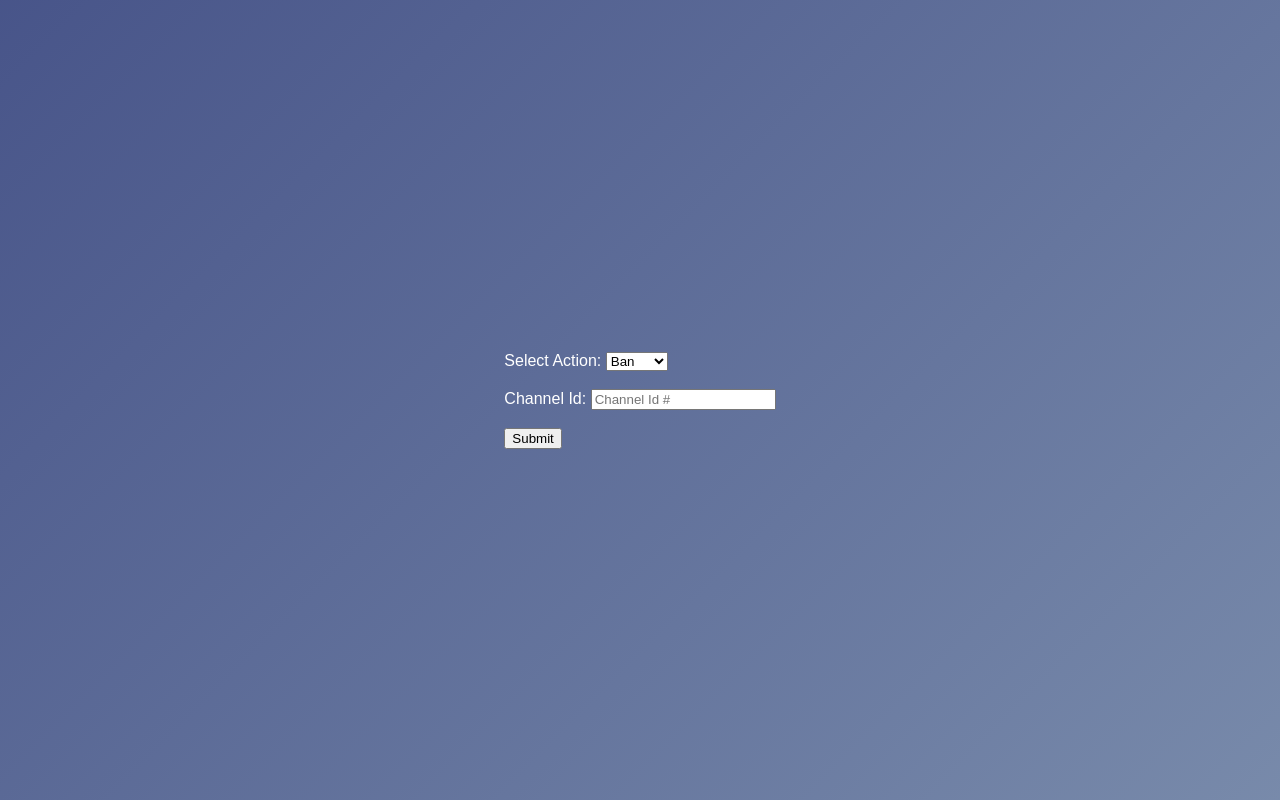
After one commit to Krisp-Rat/React-Discord-Bot, a Flask app: page /admin in a window 1280 px wide. The commit adds this page. Run offline with Flask 3, Linux system fonts and the light colour scheme.

Commit message:
Finished Ban commands for Web App.

```diff
--- a/Server/server.py
+++ b/Server/server.py
@@ -1,8 +1,10 @@
 import os
-from flask import Flask, render_template, make_response, request, flash, redirect, url_for, session
+from flask import Flask, render_template, make_response, request, flash, redirect, url_for, session, send_file
 from flask_socketio import SocketIO, emit, join_room, leave_room
 import eventlet
 import dotenv
+import json
+
 from server_commands import *
 app = Flask(__name__)
 dotenv.load_dotenv()
@@ -12,19 +14,54 @@ socketio = SocketIO(app, cors_allowed_origins="*", async_mode='eventlet')
 
 @app.route('/', methods=["GET", "POST"])
 def index():
-    authenticationTOKEN = request.cookies.get("authenticationTOKEN", "none")
-    auth, usr = authenticate(authenticationTOKEN)
-    if auth:
-        return render_template("index.html", username=usr)
-
-    return render_template("index.html")
+    authenticationTOKEN = request.cookies.get("auth_token", "69")
+    auth, usr = authenticate(convert(authenticationTOKEN))
+    return render_template("index.html", username=usr, auth=auth)
 
 @app.route('/login', endpoint="login", methods=["GET", "POST"])
+def login():
+    password = request.json.get('password')
+    auth, usr = authenticate(password)
+    if auth:
+        message = {"status": "success", "message": "Access granted!"}
+    else:
+        message = {"status": "failure", "message": "Incorrect password."}
+    # Create a response object
+    response = make_response(json.dumps(message))
+    # Convert the password to a byte string
+    token = str(int.from_bytes(password.encode(), "big"))
+    response.set_cookie('auth_token', token, max_age=60 * 60)  # cookie expires in 1 day
+    return response
+
+@app.route('/admin', endpoint="admin", methods=["GET", "POST"])
 def admin():
-    return "<h1>Admin Commands Page</h1><p>Here you can manage admin commands for React Bot.</p>"
+    authenticationTOKEN = request.cookies.get("auth_token", "69")
+    auth, usr = authenticate(convert(authenticationTOKEN))
+    msg = request.args.get('message', "")
 
+    return render_template("admin.html", auth=auth, message=msg)
+
+@app.route("/ban", methods=["POST"])
+def edit_ban_list():
+    authenticationTOKEN = request.cookies.get("auth_token", "69")
+    auth, usr = authenticate(convert(authenticationTOKEN))
+    channel_id = request.form.get("channel_id")
+    valid, name = grabChannelName(channel_id)
+    message = ""
+    if auth and valid:
+        action = request.form.get('action') == "Ban"
+        message = edit_banned_list(channel_name=name, channel_id=channel_id, ban=action)
+
+    return redirect(url_for("admin", message=message))
 @app.route('/stats', endpoint="stats", methods=["GET", "POST"])
 def stats():
-    return "<h1>Statistics Page</h1><p>View real-time statistics and analyti"
+    return "<h1>Statistics Page</h1><p>View real-time statistics and analytics"
+
+@app.route("/react_icon", methods=["GET", "POST"])
+def react_icon():
+    file_path = "../Reactions/reactbot_profile.png"
+    return send_file(file_path)
+
+
 
 socketio.run(app, host='0.0.0.0', port=8080, debug=True)
--- a/Server/server_commands.py
+++ b/Server/server_commands.py
@@ -1,7 +1,13 @@
 import os
 import csv
 import bcrypt
-import uuid
+import dotenv
+import requests
+import json
+from mpmath.libmp import to_int
+
+dotenv.load_dotenv()
+BOT_TOKEN = os.getenv('BOT_TOKEN')
 
 class Message_Command:
     def __init__(self, env, usr, auth, msg, rct):
@@ -36,52 +42,84 @@ def createMC():
            prev = row
     return ret
 
+#-----------------------------------------------------------------------------
+# Authenticate functions
+
+def authenticate(token):
+    # Set default values for a guest
+    usr = "Guest"
+    token = token.encode()
+    auth_token = os.environ.get("ADMIN_PASS", "").encode()
+    auth = bcrypt.checkpw(token, auth_token)
+    return auth, usr
+
+def convert(token):
+    try:
+        return int(token).to_bytes(6, byteorder="big").decode("utf-8")
+    except ValueError:
+        return "None"
 
 
-def authenticate(token, xsrf=None):
-    # Set default values for a guest
-    usr = "Guest"
-    users = {}
-    token = token.encode()
-    for user in users:
-        # loop through authenticated users and check the hash of their passwd
-        auth_token = user.get("authenticationTOKEN", "")
-        auth = bcrypt.checkpw(token, auth_token)
-        if auth:
-            # Grab username from the authenticated user
-            usr = user.get("username")
-            print("\nauthorized: ", usr)
-            return auth, usr
+#-----------------------------------------------------------------------------
+# Ban/Unban functions
 
-    print("---Guest not authorized---")
-    return False, usr
+def grabChannelName(channel_id):
+    # Construct the URL for the API endpoint
+    url = f'https://discord.com/api/v10/channels/{channel_id}'
+
+    # Set the headers to include the bot token for authorization
+    headers = {'Authorization': f'Bot {BOT_TOKEN}'}
+
+    # Send a GET request to fetch channel details
+    response = requests.get(url, headers=headers)
+
+    # Check if the request was successful
+    if response.status_code == 200:
+        # Parse the response JSON
+        channel_data = response.json()
+
+        # Print the channel name
+        return True, channel_data['name']
+    else:
+        return False, "Error"
+
+def sendResponse(channel_id, ban):
+    # URL to send the message
+    url = f'https://discord.com/api/v10/channels/{channel_id}/messages'
+    # Headers to authenticate the request
+    headers = {
+        'Authorization': f'Bot {BOT_TOKEN}',
+        'Content-Type': 'application/json'
+    }
+    # Payload for the message
+    message_content = "I have been banned from this channel :(" if ban else "We are **SO** back!!!"
+    payload = {'content': message_content}
+    requests.post(url, headers=headers, json=payload)
 
 
+def edit_banned_list(channel_name, channel_id, ban=True):
+    # Retrieve the data from the banned list
+    filename = f"../Storage/banned_channels.json"
+    try:
+        with open(filename, 'r') as file:
+            data = json.load(file)
+    except (FileNotFoundError, json.JSONDecodeError):
+        data = {}
 
-#
-# # Add a channel to the banned list
-# async def ban_channel(interaction: discord.interactions, channel: discord.TextChannel = None, channel_id: str = None):
-#     global banned_channels
-#     channel_name, channel_id = await channelInfo(interaction, bot, channel, channel_id)
-#     exists = channel_id in banned_channels
-#     problem = edit_banned_list(ban_file, channel_name, channel_id)
-#
-#     if problem or exists:
-#         await interaction.response.send_message(f"Sorry, I can't ban: {channel_name}", ephemeral = True)
-#     else:
-#         banned_channels = banned_list_file(ban_file)
-#         await interaction.response.send_message(f"I have now been banished from: {channel_name}")
-#
-#
-# # Add a channel to the banned list
-# async def unban_channel(ctx, channel: discord.TextChannel = None, channel_id: str = None):
-#     global banned_channels
-#     channel_name, channel_id = await channelInfo(ctx, bot, channel, channel_id)
-#     exists = channel_id in banned_channels
-#     problem = edit_banned_list(ban_file, channel_name, channel_id, False)
-#
-#     if problem or not exists:
-#         await ctx.response.send_message(f"Sorry, I can't unban: {channel_name}", ephemeral = True)
-#     else:
-#         banned_channels = banned_list_file(ban_file)
-#         await ctx.response.send_message(f"I have now been returned to: {channel_name}")
+    if ban:
+        data[channel_id] = channel_name
+        message = f"Added: {channel_name} to the banned list"
+        sendResponse(channel_id, ban)
+    else:
+        if channel_id in data:
+            del data[channel_id]
+            message = f"Removed: {channel_name} from the banned list"
+            sendResponse(channel_id, ban)
+        else:
+            message = f"{channel_name}: not found in the banned list."
+
+    # Save the updated data back to the file
+    with open(filename, 'w') as file:
+        json.dump(data, file, indent=4)
+
+    return message
--- a/Server/static/styles.css
+++ b/Server/static/styles.css
@@ -6,7 +6,7 @@ body {
   justify-content: center;
   height: 100vh;
   margin: 0;
-  background: linear-gradient(135deg, #4c6ef5, #15aabf);
+  background: linear-gradient(135deg, rgba(26, 42, 108, 0.8), rgba(30, 60, 114, 0.6));
   color: white;
 }
 h1 {
--- /dev/null
+++ b/Server/templates/admin.html
@@ -0,0 +1,41 @@
+<!DOCTYPE html>
+<html lang="en">
+<head>
+  <meta charset="UTF-8">
+  <meta name="viewport" content="width=device-width, initial-scale=1.0">
+  <title>React Bot - Landing Page</title>
+  <link rel="stylesheet" href="{{ url_for('static', filename='styles.css') }}">
+   <link rel="icon" href="/react_icon">
+</head>
+
+<body>
+    {% if auth %}
+    <!-- Form for Ban/Unban -->
+    <form method="POST" action="/ban">
+        <label for="action">Select Action:</label>
+        <select id="action" name="action" required>
+            <option value="Ban">Ban</option>
+            <option value="Unban">Unban</option>
+        </select>
+        <br><br>
+        <label for="channel_id">Channel Id:</label>
+        <input type="text" id="channel_id" name="channel_id" placeholder="Channel Id #" required>
+        <br><br>
+
+        <button type="submit">Submit</button>
+    </form>
+
+    {% endif %}
+
+    <script type="text/javascript">
+        // Flask message passed to the template
+        var message = "{{ message }}";
+        // Trigger the alert when the page loads
+        window.onload = function() {
+            if (message){
+                alert(message);
+            }
+        };
+    </script>
+</body>
+</html>
--- a/Server/templates/index.html
+++ b/Server/templates/index.html
@@ -5,12 +5,16 @@
   <meta name="viewport" content="width=device-width, initial-scale=1.0">
   <title>React Bot - Landing Page</title>
   <link rel="stylesheet" href="{{ url_for('static', filename='styles.css') }}">
+   <link rel="icon" href="/react_icon">
 </head>
 <body>
+  <img src="/react_icon" alt="It's React Bot!"  style="max-width: 150px; max-height: 200px; margin-bottom: 1rem;" onclick="promptPassword()">
   <h1>Welcome to React Bot</h1>
   <p>He <strong>ALWAYS</strong> knows what's up</p>
   <div class="button-container">
-    <button class="button" onclick="location.href='{{ url_for('login') }}'">Access Admin Commands</button>
+    {% if auth %}
+      <button class="button" onclick="location.href='{{ url_for('admin') }}'">Access Admin Commands</button>
+    {% endif %}
     <button class="button" onclick="location.href='{{ url_for('stats') }}'">View Statistics</button>
   </div>
   <script src="{{ url_for('static', filename='script.js') }}"></script>
```
Also changed, not shown: Server/static/script.js (+32 -0 lines), Server/templates/login.html (deleted, +0 -10 lines), reaction.py (+0 -51 lines), Storage/banned_channels.json.
